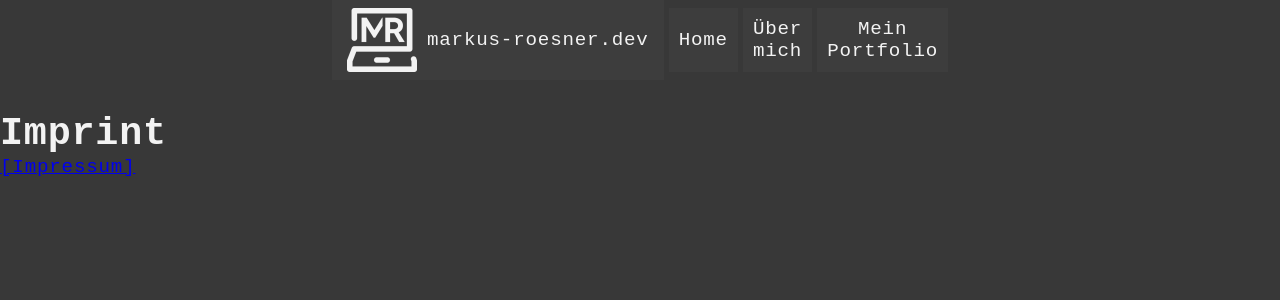
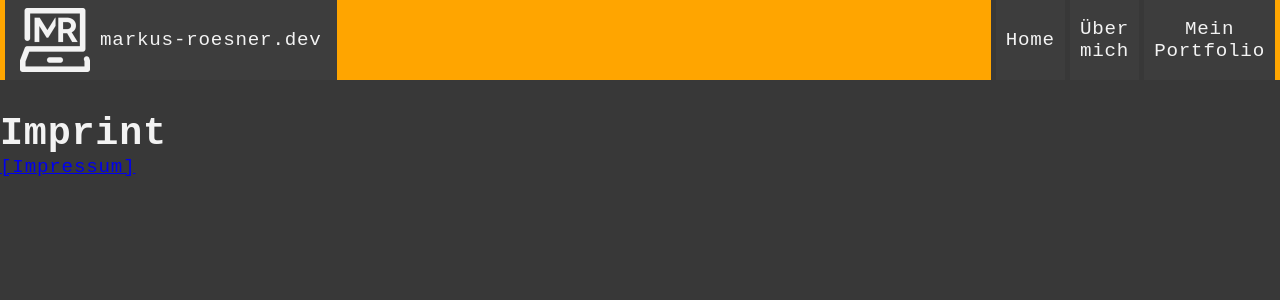
Before and after one commit to M-Roesner/myHomepage-react-ts-wip, a React (Vite) app: page /imprint in a window 1280 px wide. Shown: the top 300 px of the page. Built offline with nearby package versions, Linux system fonts and the light colour scheme.

Commit message:
Added height of the navigation bar to the theme.

```diff
--- a/src/components/header/logo/styledLogo.ts
+++ b/src/components/header/logo/styledLogo.ts
@@ -8,6 +8,7 @@ export const StyledLogo = styled.div`
   gap: 10px;
   padding-left: 5px;
   padding-right: 5px;
+  height: ${(props) => props.theme.navBar.height};
 
   @media (min-width: 768px) {
   }
--- a/src/components/header/navigation/navItem/styledNavItem.ts
+++ b/src/components/header/navigation/navItem/styledNavItem.ts
@@ -1,3 +1,5 @@
 import styled from "styled-components";
 
-export const StyledNavList = styled.li``;
+export const StyledNavList = styled.li`
+  height: ${(props) => props.theme.navBar.height};
+`;
--- a/src/components/header/styledHeader.ts
+++ b/src/components/header/styledHeader.ts
@@ -1,16 +1,17 @@
 import styled from "styled-components";
-
-// Resources
-import { SIZES } from "./constants";
 
 const StyledHeader = styled.header`
   display: flex;
   flex-direction: row;
+  justify-content: space-between;
   align-items: center;
-  justify-content: center;
+  background-color: orange;
+
+  padding-left: 5px;
+  padding-right: 5px;
+
+  height: ${(props) => props.theme.navBar.height};
   margin-bottom: 2rem;
-  height: ${SIZES.NAVBAR_HEIGHT};
-
   @media (min-width: 768px) {
   }
 `;
--- a/src/utils/mainStyled.d.ts
+++ b/src/utils/mainStyled.d.ts
@@ -8,6 +8,9 @@ interface IMode {
 declare module "styled-components" {
   export interface DefaultTheme {
     fontFamily: string;
+    navBar: {
+      height: string;
+    };
     palette: {
       common: IMode;
       footer: {
--- a/src/utils/theme.ts
+++ b/src/utils/theme.ts
@@ -1,6 +1,9 @@
 import { DefaultTheme } from "styled-components";
 export const defaultTheme: DefaultTheme = {
   fontFamily: '"IBM", monospace',
+  navBar: {
+    height: "80px",
+  },
   palette: {
     common: {
       backgroundColor: "#383838",
```
